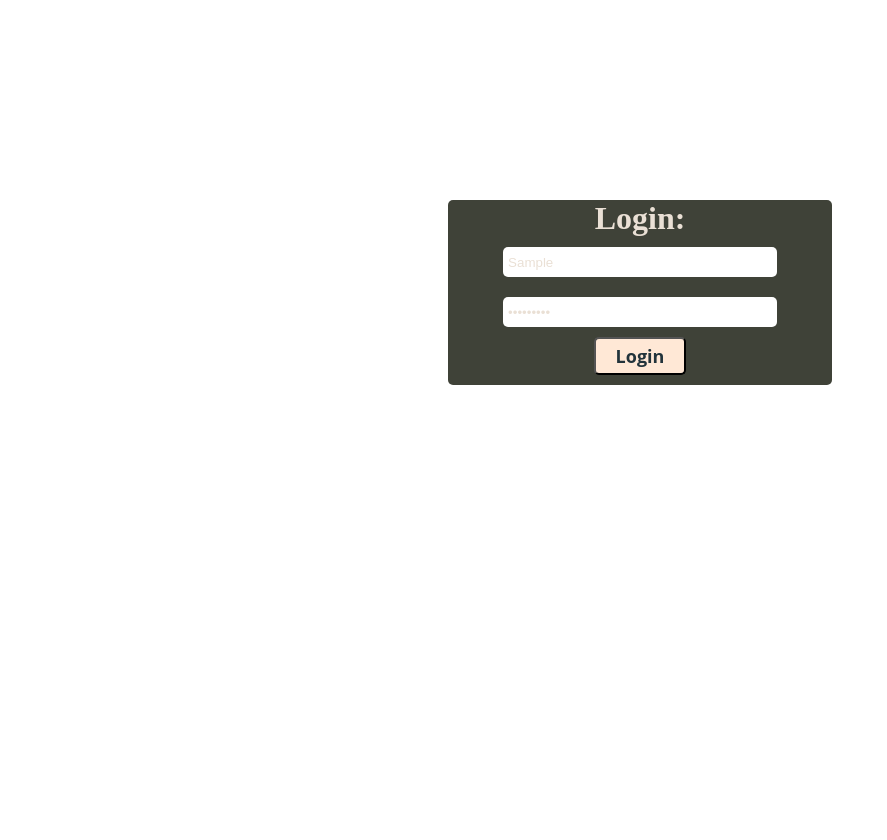
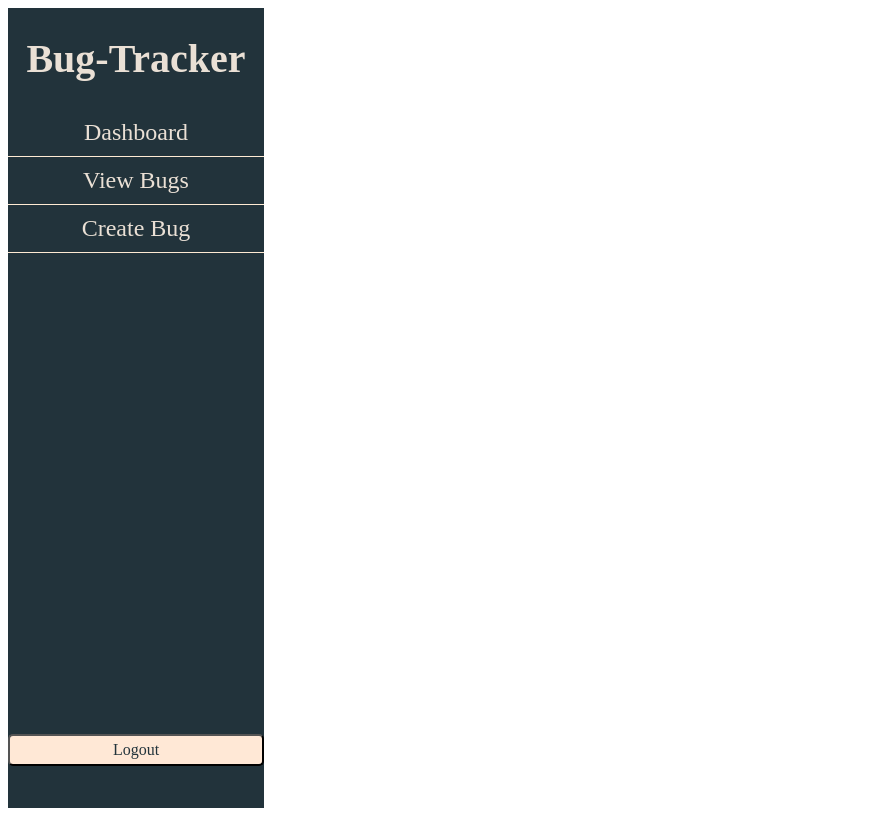
Before and after one commit to ReikoOchiai/Bug-Tracker, a React (Create React App) app in the folder frontend/: page / in a window 1280 px wide. Both pictures are taken after typing "Sample", "Sample123" into the empty fields and a click on the button "Login". Shown: the whole page, without its empty margins (0-887 px from the left). After the commit the page ends 800 px from the top, so only its background shows below. Built offline with nearby package versions, Linux system fonts and the light colour scheme.

Commit message:
Creating Sidebar

```diff
--- a/frontend/package.json
+++ b/frontend/package.json
@@ -10,6 +10,7 @@
     "react": "^17.0.2",
     "react-dom": "^17.0.2",
     "react-redux": "^7.2.6",
+    "react-router-dom": "^6.2.1",
     "react-scripts": "5.0.0",
     "web-vitals": "^2.1.4"
   },
--- a/frontend/src/App.js
+++ b/frontend/src/App.js
@@ -1,11 +1,22 @@
 import React from "react";
 import Login from "./Views/Login/login";
+import { useSelector } from "react-redux";
+import { BrowserRouter as Router } from "react-router-dom";
+import Sidebar from "./Views/sidebar/sidebar";
 
 function App() {
+  const { auth } = useSelector((state) => state);
+
   return (
-    <>
-      <Login />
-    </>
+    <Router>
+      {!auth.LoggedIn ? (
+        <Login />
+      ) : (
+        <>
+          <Sidebar />
+        </>
+      )}
+    </Router>
   );
 }
 
--- a/frontend/src/Views/Login/login.css
+++ b/frontend/src/Views/Login/login.css
@@ -2,11 +2,13 @@
   width: 100vw;
   height: 105vh;
   position: absolute;
+  grid-column: 1/2;
+  margin: -8px;
 }
 
 .login-panel {
   background-color: var(--secondary-color);
-  width: 30vw;
+  width: 50vw;
   border-radius: 5px;
   margin: 25vh auto;
   display: flex;
@@ -15,15 +17,16 @@
   text-align: center;
 }
 
-.login-panel > h1 {
+.login-panel h1 {
   width: 100%;
 }
 
-.login-panel > input {
+.login-panel input {
   width: 70%;
   height: 30px;
   border-radius: 5px;
   border: none;
   margin: 10px;
   padding-left: 5px;
+  color: black;
 }
--- /dev/null
+++ b/frontend/src/Views/sidebar/sidebar.css
@@ -0,0 +1,39 @@
+.sidebar {
+  position: fixed;
+  grid-column: 1;
+  width: 20%;
+  height: 100vh;
+  background-color: var(--prim-color);
+  text-align: center;
+}
+
+.sidebar .nav-link {
+  text-decoration: none;
+}
+
+.sidebar ul {
+  padding: 0;
+  list-style: none;
+}
+
+.sidebar li {
+  padding: 10px;
+  font-size: 1.5rem;
+  border-bottom: 1px groove #ffebd3;
+}
+
+.sidebar li:hover {
+  transition: all 0.3s;
+  background-color: #6b705c;
+}
+
+.sidebar .logout {
+  position: absolute;
+  bottom: 2rem;
+  left: 0;
+  width: 100%;
+}
+
+.sidebar .brand {
+  font-size: 2.5rem;
+}
--- /dev/null
+++ b/frontend/src/Views/sidebar/sidebar.js
@@ -0,0 +1,47 @@
+/* eslint-disable import/no-anonymous-default-export */
+import React from "react";
+import { Link } from "react-router-dom";
+import { useDispatch, useSelector } from "react-redux";
+import { signOut } from "../../Controllers/Redux/authSlice";
+import "./sidebar.css";
+
+export default () => {
+  const dispatch = useDispatch();
+  const { auth } = useSelector((state) => state);
+
+  function SignOut() {
+    dispatch(signOut());
+  }
+
+  return (
+    <div className="sidebar">
+      <Link className="nav-link" to="/">
+        <h1 className="brand">Bug-Tracker</h1>
+      </Link>
+
+      <ul>
+        <li>
+          <Link to="/" className="nav-link">
+            Dashboard
+          </Link>
+        </li>
+        <li>
+          <Link to="/viewbugs" className="nav-link">
+            View Bugs
+          </Link>
+        </li>
+        {auth.admin && (
+          <li>
+            <Link to="/create" className="nav-link">
+              Create Bug
+            </Link>
+          </li>
+        )}
+      </ul>
+
+      <button className="logout" onClick={SignOut}>
+        Logout
+      </button>
+    </div>
+  );
+};
--- a/frontend/src/index.css
+++ b/frontend/src/index.css
@@ -1,12 +1,15 @@
 * {
-  margin: 0;
-  padding: 0;
   --prim-color: #22333b;
   --secondary-color: #3f4238;
   color: #eae0d5;
+  --card-color: #cae1ff
   --font-family: "Open Sans", sans-serif;
 }
 
+#root {
+  grid-template-columns: 20% 80%;
+  display: grid;
+}
 button {
   background: #ffe8d6;
   color: var(--prim-color);
@@ -21,3 +24,12 @@ button:hover {
   transition: all 0.3s;
   background: white;
 }
+
+
+.page-container {
+  display: flex;
+  flex-wrap: wrap;
+  gap: 20px;
+  justify-content: center;
+  grid-column: 2;
+}
--- a/frontend/src/index.js
+++ b/frontend/src/index.js
@@ -13,7 +13,7 @@ import userReducer from "./Controllers/Redux/userSlice";
 //Redux configure
 const reducer = combineReducers({
   auth: authReducer,
-  bug: bugReducer,
+  bugs: bugReducer,
   user: userReducer,
 });
 
```
Also changed, not shown: frontend/src/Views/Login/Bug Card/bugCard.css (added, +8 -0 lines), frontend/src/Views/Login/Bug Card/bugCard.js (added, +16 -0 lines), frontend/src/Views/Login/Pages/viewBugs.jsx (added, +21 -0 lines), 1 other file (tests, documents, lock files or other folders).
